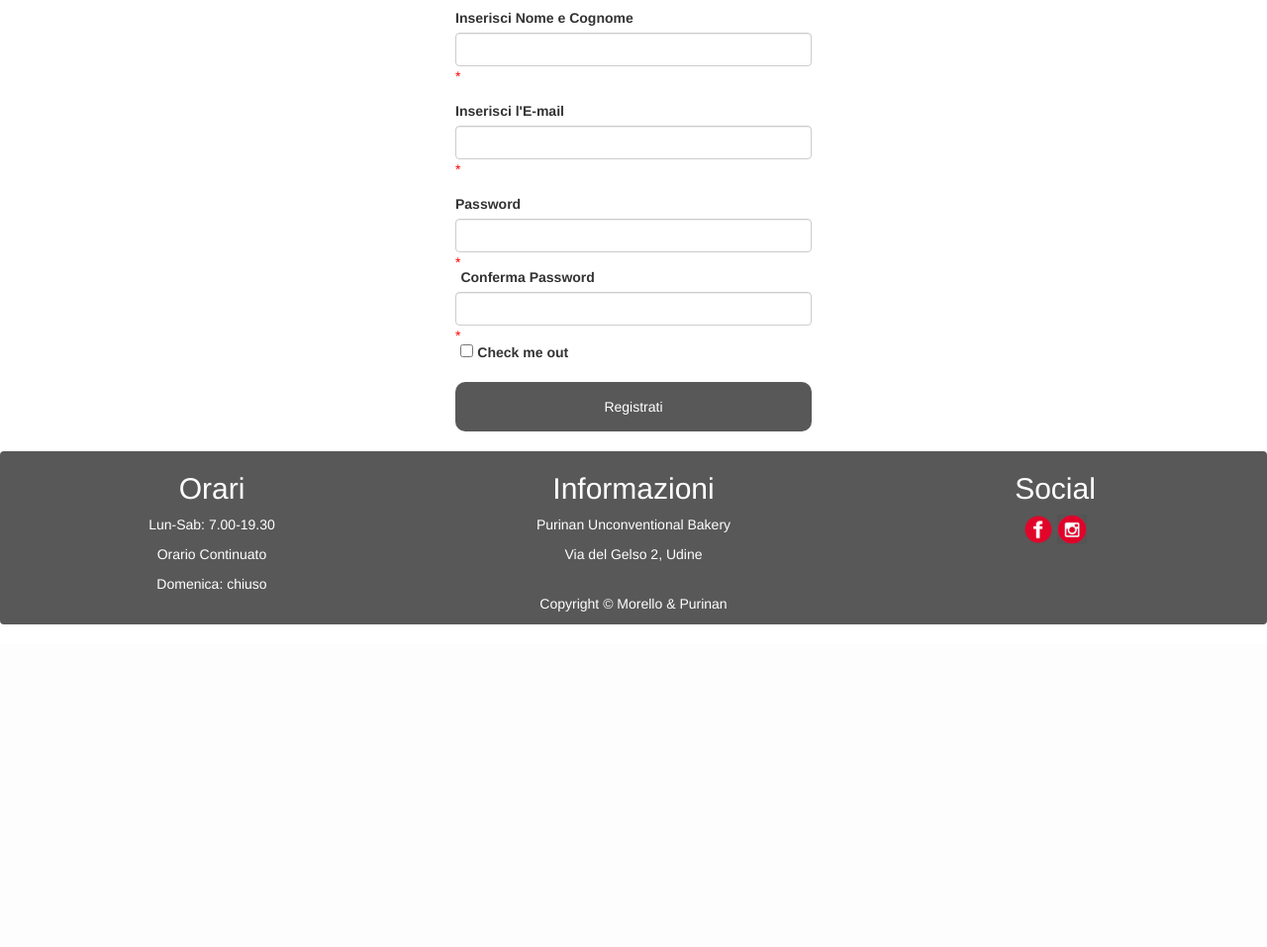
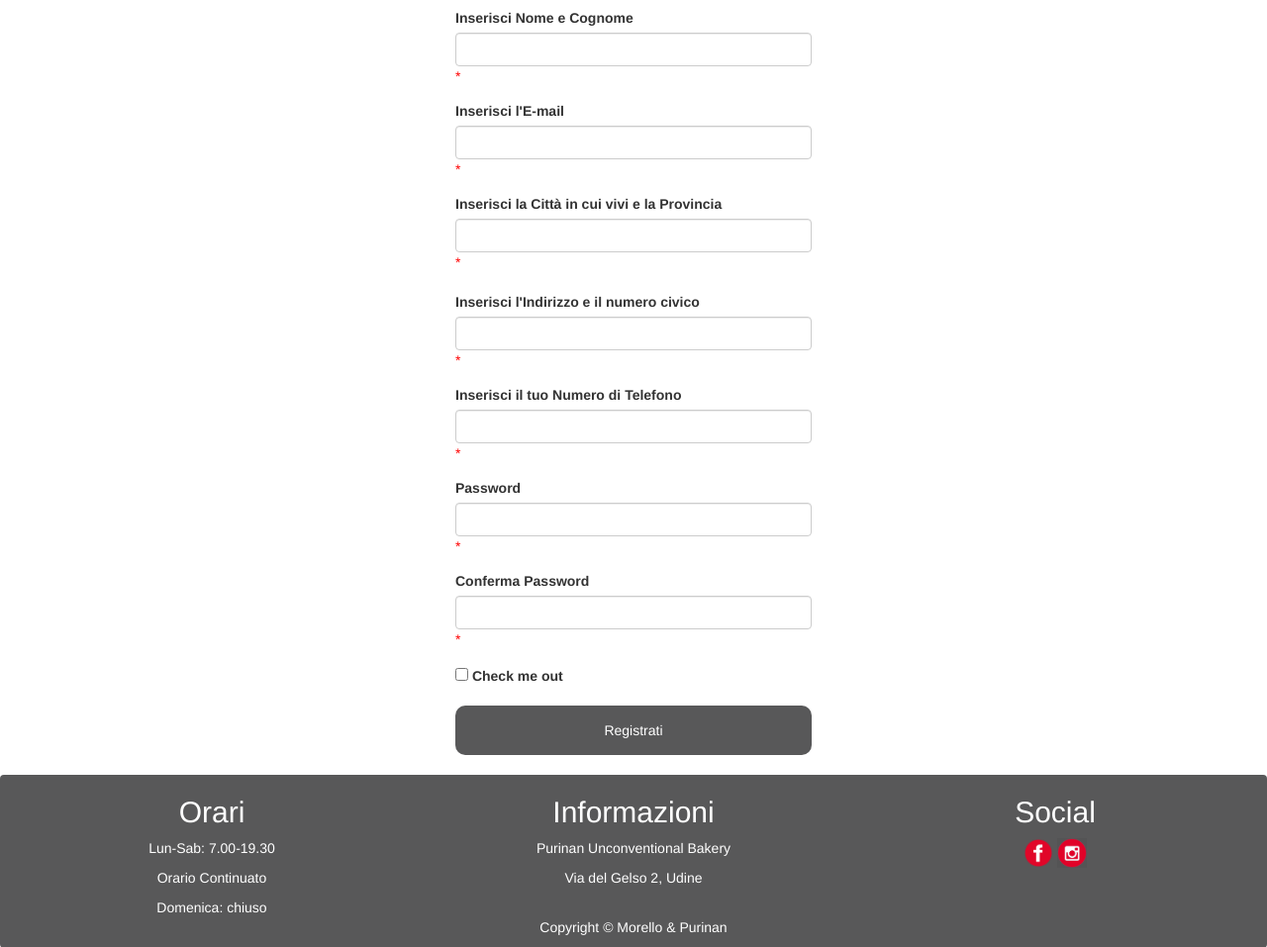
Before and after one commit to isabellemorello/unconventional-bakery-web, a PHP site: page /registrazione.php in a window 1280 px wide. Shown: the part 285-1242 px from the top of the page at 99% size. Before the commit the page ends 916 px from the top, so only its background shows below. Run offline with PHP 8.4, Linux system fonts and the light colour scheme.

Commit message:
Aggiunti indirizzo e telefono al form

```diff
--- a/funzioni-database.php
+++ b/funzioni-database.php
@@ -13,11 +13,11 @@ function dbConnect()
 }
 
 // Inserimento utenti
-function inserimento_utente($name, $email, $passwordHash)
+function inserimento_utente($name, $email, $passwordHash, $city, $address, $number)
 {
     $conn = dbConnect();
-    $sql = "INSERT INTO ubw_customer (user_username, user_email, user_password)
-            VALUES ('" . $name . "', '" . $email . "', '" . $passwordHash . "' );";
+    $sql = "INSERT INTO ubw_customer (user_username, user_email, user_password, user_city, user_address, user_number)
+            VALUES ('" . $name . "', '" . $email . "', '" . $passwordHash . "', '" . $city . "', '" . $address . "','" . $number . "');";
     if (!$conn->query($sql)) {
         echo '<div class="alert alert-danger"><strong>Attenzione errore nella query:</strong> ' . $sql . "\n" . mysqli_error($conn) . '</div>';
     } else {
--- a/registrazione.php
+++ b/registrazione.php
@@ -72,8 +72,8 @@ include("funzioni-database.php");
 
             <?php
             // Definisco le variabili e li setto senza valori
-            $nameErr = $emailErr = $passwordErr = $passwordConfErr = "";
-            $name = $email = $password = $passwordConferma = $passwordHash = "";
+            $nameErr = $emailErr = $passwordErr = $passwordConfErr = $addressErr = $cityErr = $numberErr = "";
+            $name = $email = $password = $passwordConferma = $passwordHash = $address = $city = $number = "";
             $submit_ok = false;
 
             // Definisco i campi obbligatori
@@ -96,6 +96,36 @@ include("funzioni-database.php");
                     // Controllo se l'indirizzo e-mail sia scritto bene
                     if (!filter_var($email, FILTER_VALIDATE_EMAIL)) {
                         $emailErr = "E-mail non valida";
+                    }
+                }
+                // Città
+                if (empty($_POST["city"])) {
+                    $cityErr = "Inserisci la tua città e la provincia";
+                } else {
+                    $city = clean_input($_POST["city"]);
+                    // Controllo se l'indirizzo e-mail sia scritto bene
+                    if (!preg_match("/^[a-zA-Z \(\)]*$/", $city)) {
+                        $cityErr = "Inserire solo lettere e la provincia tra parentesi";
+                    }
+                }
+                // Indirizzo
+                if (empty($_POST["address"])) {
+                    $addressErr = "Inserisci il tuo inidirizzo civico, necessario per le consegne a domicilio";
+                } else {
+                    $address = clean_input($_POST["address"]);
+                    // Controllo se l'indirizzo e-mail sia scritto bene
+                    if (!preg_match("/^[a-zA-Z 0-9\/°,\+\-]*$/", $address)) {
+                        $addressErr = "Inserire solo lettere e numero civico";
+                    }
+                }
+                // Numero di telefono
+                if (empty($_POST["number"])) {
+                    $numberErr = "Inserisci il tuo numero di telefono";
+                } else {
+                    $number = clean_input($_POST["number"]);
+                    // Controllo se l'indirizzo e-mail sia scritto bene
+                    if (!preg_match("/^[0-9\+ \-\(\)]*$/", $number)) {
+                        $numberErr = "Inserire valori numerici";
                     }
                 }
                 // Password
@@ -126,13 +156,13 @@ include("funzioni-database.php");
                     }
                 }
 
-                if ($nameErr == "" && $emailErr == "" && $passwordErr == "" && $passwordConfErr == "") {
+                if ($nameErr == "" && $emailErr == "" && $passwordErr == "" && $passwordConfErr == "" && $cityErr == "" && $addressErr == "" && $numberErr == "") {
                     $submit_ok = true;
                 }
             }
 
             if ($submit_ok) {
-                inserimento_utente($name, $email, $passwordHash);
+                inserimento_utente($name, $email, $passwordHash, $city, $address, $number);
             }
 
             function clean_input($data) //fortifica la validazione del FORM
@@ -171,18 +201,38 @@ include("funzioni-database.php");
                                 <span class="error">* <?php echo $emailErr; ?></span>
                             </div>
                             <br>
+                            <!-- INDIRIZZO -->
+                            <div class="form-group">
+                                <label for="city">Inserisci la Città in cui vivi e la Provincia</label>
+                                <input type="text" name="city" value="<?php echo $city; ?>" class="form-control" id="city">
+                                <span class="error">* <?php echo $cityErr; ?></span>
+                                <br><br>
+                                <label for="address">Inserisci l'Indirizzo e il numero civico</label>
+                                <input type="text" name="address" value="<?php echo $address; ?>" class="form-control" id="address">
+                                <span class="error">* <?php echo $addressErr; ?></span>
+                            </div>
+                            <br>
+                            <!-- NUMERO DI TELEFONO -->
+                            <div class="form-group">
+                                <label for="number">Inserisci il tuo Numero di Telefono</label>
+                                <input type="text" name="number" value="<?php echo $number; ?>" class="form-control" id="number">
+                                <span class="error">* <?php echo $numberErr; ?></span>
+                            </div>
+                            <br>
                             <!-- PASSWORD -->
                             <div class="form-group">
                                 <label for="password">Password</label>
                                 <input type="password" name="password" value="<?php echo $password; ?>" class="form-control" id="password">
                                 <span class="error">* <?php echo $passwordErr; ?></span>
                             </div>
+                            <br>
                             <!-- PASSWORD CONFIRM -->
                             <div class="form-group">
                                 <label for="password">Conferma Password</label>
                                 <input type="password" name="passwordConferma" value="<?php echo $passwordConferma; ?>" class="form-control" id="password">
                                 <span class="error">* <?php echo $passwordConfErr; ?></span>
                             </div>
+                            <br>
                             <!-- CHECKBOX -->
                             <div class="form-group form-check">
                                 <input type="checkbox" class="form-check-input" id="exampleCheck1">
```
